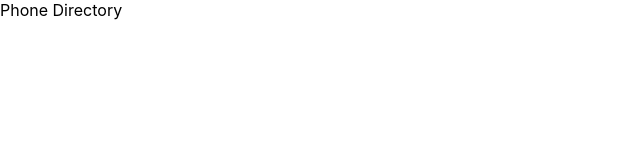
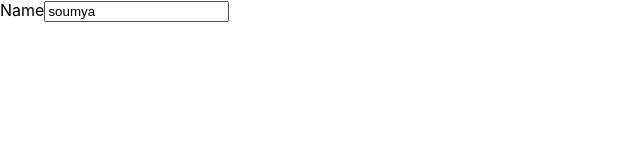
Before and after one commit to hellosibun/phone-directory, a React (Create React App) app: page / in a window 1280 px wide. Shown: the top 160 px of the page, without its empty margins (0-640 px from the left). Built offline with nearby package versions, Linux system fonts and the light colour scheme.

Commit message:
Created Skeleton of Home Page

```diff
--- a/src/App.js
+++ b/src/App.js
@@ -1,10 +1,22 @@
-import React, { Component } from 'react';
+import React, { Component, Fragment } from "react";
 class App extends Component {
   render() {
     return (
-      <div>
-        Phone Directory
+      <Fragment>
+        <div>
+        {/* <div className="header">
+          Phone Directory
+          <button>Add</button>
+          <div>
+            <span>Name</span>
+            <span>Phone</span>
+          </div>
+        </div> */}
+        <label htmlFor="name">Name</label>
+        <input id="name" type="text" placeholder="Type here.." defaultValue="soumya"/>
       </div>
+      </Fragment>
+
     );
   }
 }
```
